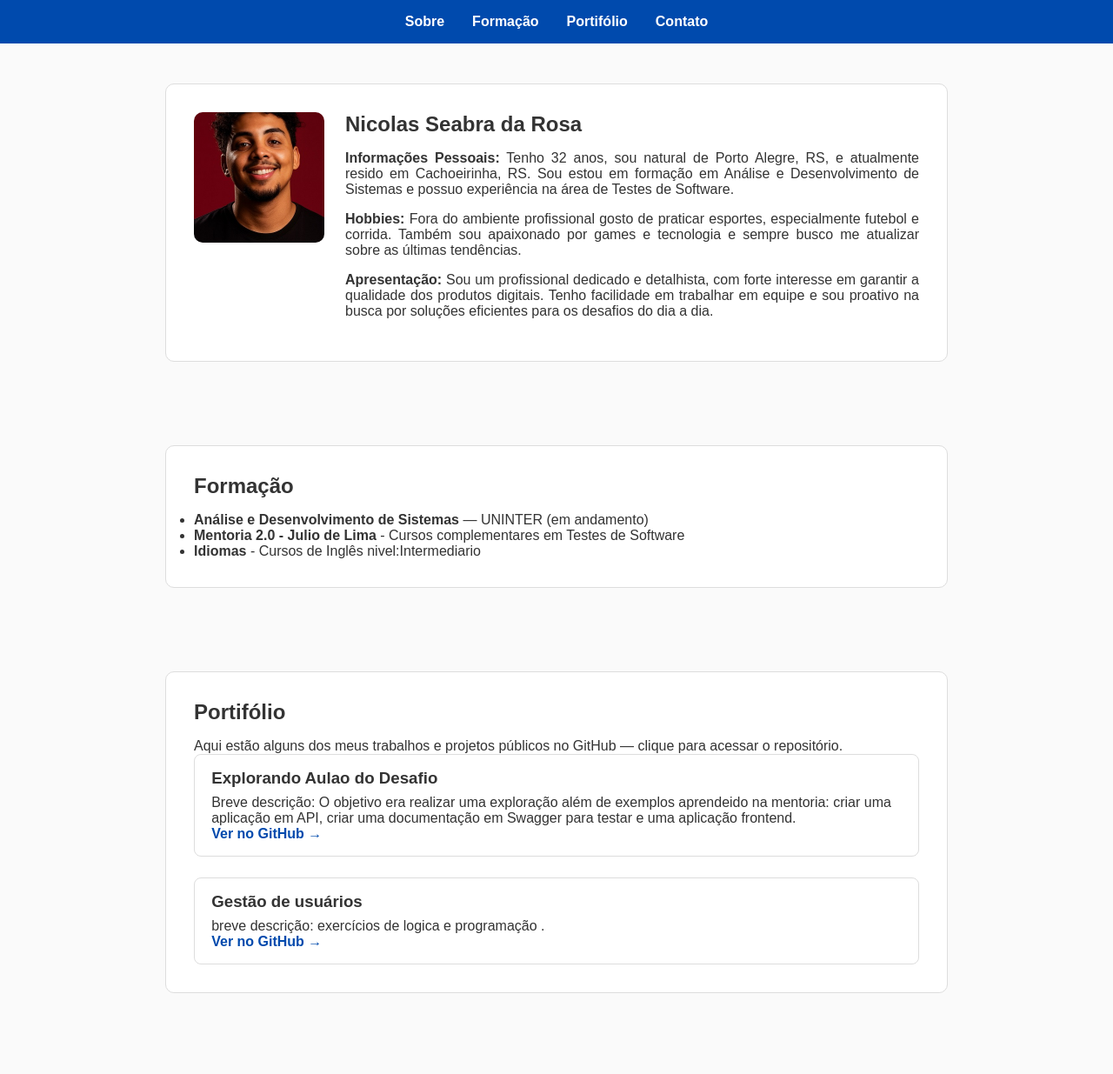
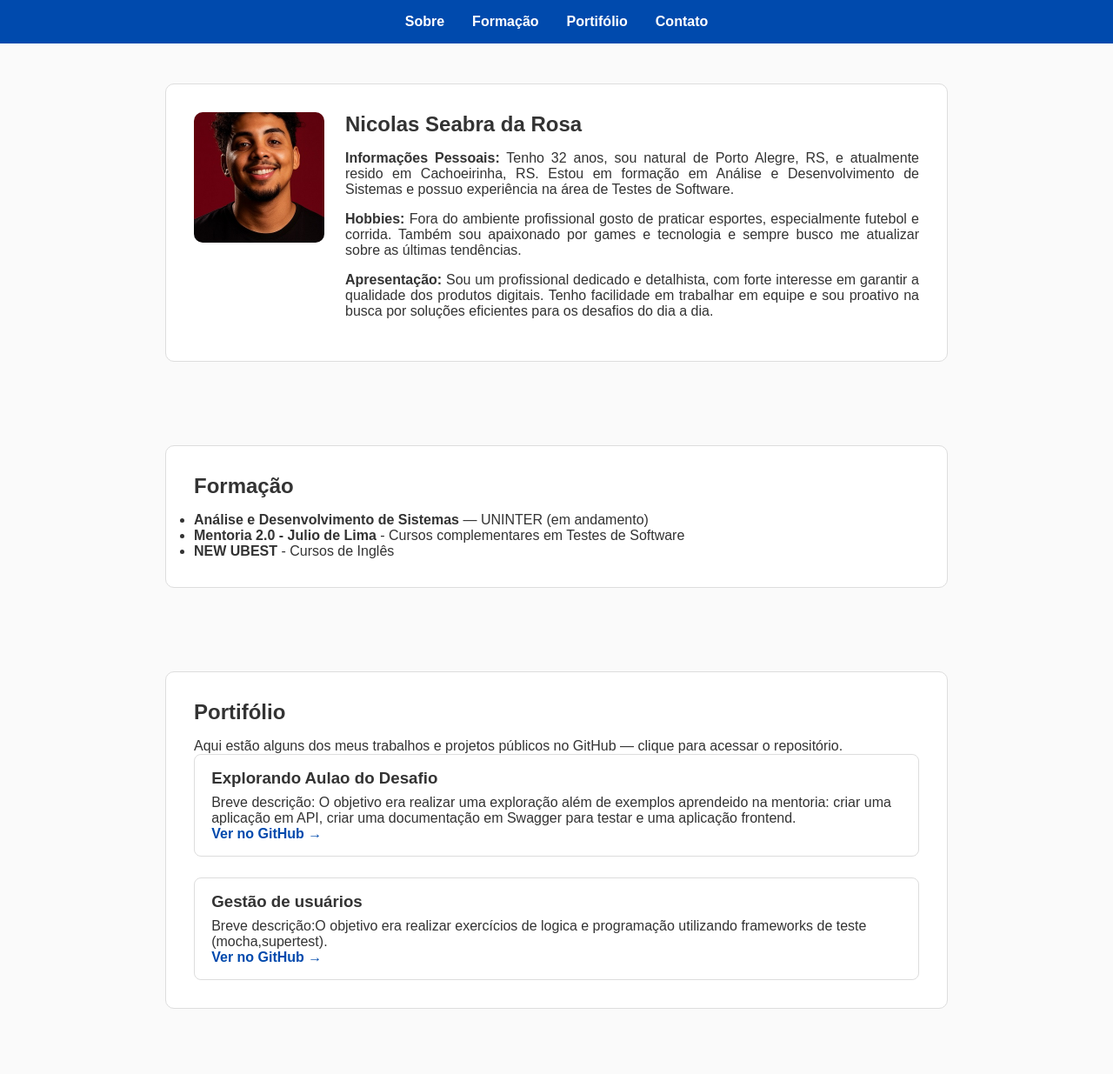
Before and after one commit to Nicolas-nsr/curriculo-nicolas, a plain HTML site: page index.html in a window 1280 px wide. Shown: the top 1235 px of the page at 87% size. Drawn offline with Linux system fonts and the light colour scheme.

Commit message:
Update personal information and project descriptions

```diff
--- a/index.html
+++ b/index.html
@@ -36,7 +36,7 @@
                 <h1>Nicolas Seabra da Rosa</h1>
 
                 <p><strong>Informações Pessoais:</strong> Tenho 32 anos, sou natural de Porto Alegre, RS, e atualmente
-                resido em Cachoeirinha, RS. Sou estou em formação em Análise e Desenvolvimento de Sistemas e
+                resido em Cachoeirinha, RS. Estou em formação em Análise e Desenvolvimento de Sistemas e
               possuo experiência na área de Testes de Software.
                 </p>
 
@@ -60,7 +60,7 @@
             <ul>
                 <li><strong>Análise e Desenvolvimento de Sistemas</strong> — UNINTER (em andamento)</li>
                 <li><strong>Mentoria 2.0 - Julio de Lima</strong> - Cursos complementares em Testes de Software</li>
-                <li><strong>Idiomas</strong> - Cursos de Inglês nivel:Intermediario </li>
+                <li><strong> NEW UBEST </strong> - Cursos de Inglês </li>
             </ul>
         </section>
 
@@ -82,7 +82,7 @@
             <!-- Exemplo de projeto 2 -->
             <div class="project-item">
             <h3>Gestão de usuários</h3>
-            <p>breve descrição: exercícios de logica e programação .</p>
+            <p>Breve descrição:O objetivo era realizar exercícios de logica e programação utilizando frameworks de teste (mocha,supertest).</p>
             <p><a href="https://github.com/Nicolas-nsr/Gestao-de-usuarios---Logica-de-Programa-o.git" target="_blank" rel="noopener">Ver no GitHub →</a></p>
             </div>
 
```
